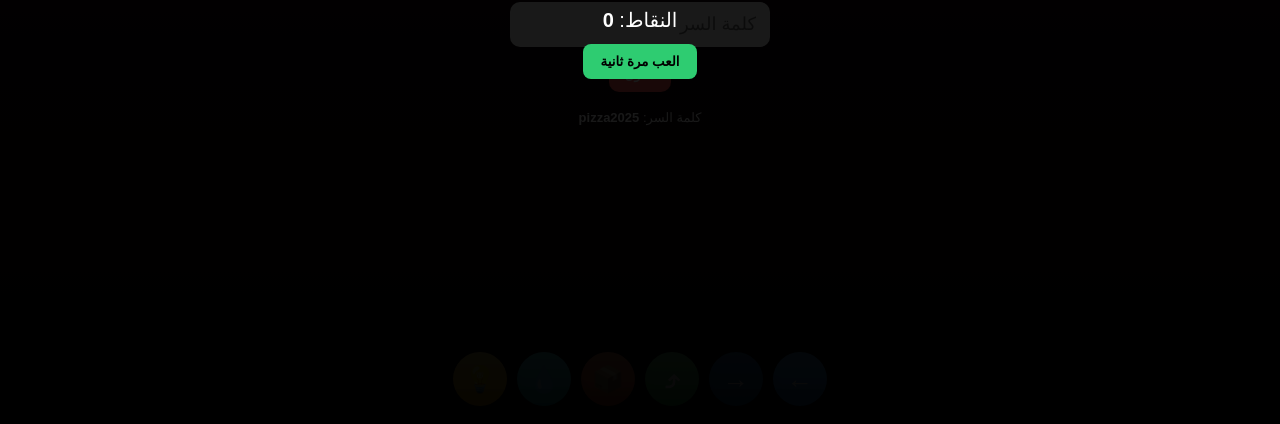
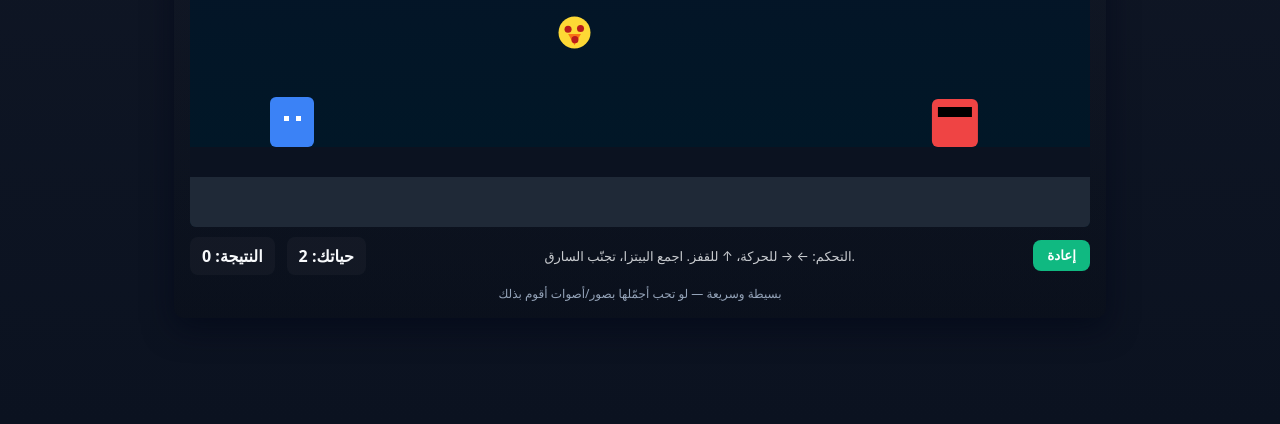
Before and after one commit to hamada642/Pizza-thief, a plain HTML site: page index.html in a window 1280 px wide. Shown: the part 376-800 px from the top of the page. Drawn offline with Linux system fonts and the light colour scheme.

Commit message:
Refactor HTML structure and update styles

```diff
--- a/index.html
+++ b/index.html
@@ -1,345 +1,431 @@
-<!DOCTYPE html>
-<html lang="ar" dir="rtl">
+<!doctype html>
+<html lang="ar">
 <head>
 <meta charset="utf-8" />
 <meta name="viewport" content="width=device-width,initial-scale=1" />
-<title>سارق البيتزا 🍕 - النسخة النهائية</title>
+<title>لعبة سرقة البيتزا</title>
 <style>
   :root{
-  --bg1:#071018; --bg2:#0b1720;
-  --floor:#3a2b1f;
-  --btn-size:66px;
+    --bg:#111827;
+    --ground:#2b2b2b;
+    --player:#3b82f6;
+    --pizza:#f97316;
+    --thief:#ef4444;
+    --text:#f8fafc;
   }
-html,body{height:100%;margin:0;background:linear-gradient(180deg,var(--bg1),var(--bg2));font-family:Arial,Helvetica,sans-serif;color:#fff;overflow:hidden}
-#passwordScreen{
-  position:fixed;inset:0;display:flex;flex-direction:column;align-items:center;justify-content:center;
-  background:linear-gradient(180deg,#3a0a1a88, #000000aa);z-index:80;
-  gap:10px;padding:18px;
+  html,body{height:100%;margin:0;font-family:system-ui,-apple-system,Segoe UI,Roboto,"Helvetica Neue",Arial}
+  body{background:linear-gradient(180deg,var(--bg) 0%, #0b1220 100%);color:var(--text);display:flex;align-items:center;justify-content:center}
+  .game-wrap{width:900px;max-width:95vw;background:linear-gradient(180deg, rgba(255,255,255,0.02), rgba(0,0,0,0.15));border-radius:10px;box-shadow:0 10px 30px rgba(2,6,23,0.6);padding:16px}
+  canvas{display:block;background:linear-gradient(180deg,#071227 0%, #012031 70%);border-radius:6px;max-width:100%;}
+  .hud{display:flex;justify-content:space-between;margin-top:10px;align-items:center}
+  .hud .left, .hud .right{display:flex;gap:12px;align-items:center}
+  .badge{background:rgba(255,255,255,0.03);padding:8px 12px;border-radius:8px;font-weight:600}
+  .center{display:flex;gap:8px;align-items:center}
+  .hint{opacity:0.8;font-size:13px}
+  .overlay{position:absolute;left:0;right:0;top:0;bottom:0;display:flex;align-items:center;justify-content:center}
+  .panel{background:rgba(3,7,18,0.8);backdrop-filter: blur(6px);padding:22px;border-radius:12px;text-align:center;box-shadow:0 6px 20px rgba(2,6,23,0.7)}
+  .panel h1{margin:0 0 8px 0;font-size:22px}
+  .panel p{margin:6px 0 12px 0;color:#cbd5e1}
+  .btn{background:#10b981;color:white;padding:8px 14px;border-radius:8px;border:none;cursor:pointer;font-weight:700}
+  .btn.red{background:#ef4444}
+  footer{margin-top:10px;text-align:center;color:#94a3b8;font-size:12px}
+  /* responsive */
+  @media (max-width:520px){
+    .game-wrap{padding:10px}
   }
-#passwordScreen h1{margin:0;font-size:34px}
-#passwordScreen input{font-size:18px;padding:12px 14px;border-radius:10px;border:none;outline:none}
-#passwordScreen button{padding:10px 16px;border-radius:10px;border:none;background:#ff4d4d;color:#fff;font-weight:bold;cursor:pointer}
-#UI{position:fixed;top:12px;left:12px;z-index:70;background:rgba(0,0,0,0.25);padding:8px 12px;border-radius:8px;font-size:18px}
-#gameOver{position:fixed;inset:0;background:rgba(0,0,0,0.9);display:none;align-items:center;justify-content:center;flex-direction:column;z-index:90;text-align:center}
-#gameOver h2{color:#ffd86b;margin:0 0 10px}
-canvas{display:block;width:100vw;height:100vh;background:linear-gradient(180deg,#08121a,#05060a);}
-
-/* mobile controls */
-#mobileControls{
-  position:fixed;left:0;right:0;bottom:10px;display:flex;justify-content:center;gap:10px;align-items:flex-end;z-index:75;padding:8px;pointer-events:none;
-}
-.controlBtn{
-  pointer-events:auto;width:var(--btn-size);height:var(--btn-size);border-radius:50%;
-  display:flex;align-items:center;justify-content:center;font-size:26px;font-weight:700;
-  color:#fff;border:none;cursor:pointer;user-select:none;
-  box-shadow:0 6px 18px rgba(0,0,0,0.45);transition:transform .06s, filter .06s;
-}
-.controlBtn:active{transform:translateY(2px) scale(.98);filter:brightness(1.04)}
-.leftBtn{background:linear-gradient(180deg,#5fb3ff,#1f7ed6)}
-.rightBtn{background:linear-gradient(180deg,#3b82c4,#165b9a)}
-.jumpBtn{background:linear-gradient(180deg,#7de08b,#2ea94f)}
-.throwBtn{background:linear-gradient(180deg,#ff8a66,#d94a1b)}
-.waterBtn{background:linear-gradient(180deg,#66f0ff,#18a6b0)}
-.lightBtn{background:linear-gradient(180deg,#ffd86b,#f0a500)}
-@media(min-width:900px){:root{--btn-size:54px}}
-#hint{position:fixed;right:12px;top:12px;font-size:13px;color:#ddd;opacity:.9;z-index:70}
 </style>
 </head>
 <body>
-  <div id="passwordScreen" role="dialog" aria-label="شاشة إدخال كلمة السر">
-    <h1>🍕 سارق البيتزا</h1>
-    <div style="text-align:center;color:#ffe6cc">أدخل كلمة السر للبدء</div>
-    <input id="pass" type="password" autocomplete="off" placeholder="كلمة السر" />
-    <button id="enterBtn">دخول</button>
-    <div style="margin-top:8px;color:#fff;font-size:13px;opacity:.95">كلمة السر: <strong>pizza2025</strong></div>
+<div class="game-wrap" style="position:relative">
+  <canvas id="game" width="900" height="480"></canvas>
+
+  <div class="hud" style="position:relative">
+    <div class="left">
+      <div class="badge">النتيجة: <span id="score">0</span></div>
+      <div class="badge">حياتك: <span id="lives">3</span></div>
+    </div>
+    <div class="center hint">التحكم: ← → للحركة، ↑ للقفز. اجمع البيتزا، تجنّب السارق.</div>
+    <div class="right">
+      <button id="restart" class="btn" title="إعادة اللعب">إعادة</button>
+    </div>
   </div>
 
-  <div id="UI">النقاط: <span id="score">0</span></div>
-
-  <div id="gameOver" style="display:flex">
-    <h2>تم القبض على اللص! 🎉</h2>
-    <div style="color:#fff;font-size:20px;margin-bottom:12px">النقاط: <strong id="final">0</strong></div>
-    <button onclick="location.reload()" style="padding:10px 18px;border-radius:8px;border:none;background:#2ecc71;color:#000;font-weight:bold;cursor:pointer">العب مرة ثانية</button>
+  <div id="overlay" class="overlay" style="display:none">
+    <div class="panel">
+      <h1 id="overlay-title">Game Over</h1>
+      <p id="overlay-msg">نهاية اللعبة</p>
+      <div style="display:flex;gap:8px;justify-content:center">
+        <button id="overlay-restart" class="btn">إعادة اللعب</button>
+        <button id="overlay-share" class="btn red">نسخ رابط/مشاركة</button>
+      </div>
+    </div>
   </div>
 
-  <canvas id="c"></canvas>
-
-  <div id="mobileControls" aria-hidden="false">
-    <button id="left" class="controlBtn leftBtn" aria-label="يسار">←</button>
-    <button id="right" class="controlBtn rightBtn" aria-label="يمين">→</button>
-    <button id="jump" class="controlBtn jumpBtn" aria-label="قفز">⤴</button>
-    <button id="throw" class="controlBtn throwBtn" aria-label="رمي">📦</button>
-    <button id="water" class="controlBtn waterBtn" aria-label="ماء">💧</button>
-    <button id="light" class="controlBtn lightBtn" aria-label="نور">💡</button>
+  <footer>بسيطة وسريعة — لو تحب أجمّلها بصور/أصوات أقوم بذلك</footer>
 </div>
 
 <script>
-/* Final single-file game.
-   - Password: pizza2025
-   - No external files, all sounds via Web Audio API
-   - Mobile buttons + keyboard
+/* لعبة Canvas بسيطة: جمع بيتزا وتجنّب السارق.
+   التعليمات: انسخ الكود كاملًا في ملف index.html وافتحه.
 */
 
-const PASSWORD = "pizza2025";
+// إعداد القماش (canvas)
+const canvas = document.getElementById('game');
+const ctx = canvas.getContext('2d');
+const W = canvas.width, H = canvas.height;
 
-/* Audio */
-let audioCtx = null;
-let musicInterval = null;
-function initAudio(){
-  if(audioCtx) return;
-  audioCtx = new (window.AudioContext || window.webkitAudioContext)();
-}
-function playTone(freq, dur=0.12, type='sine', vol=0.12){
-  if(!audioCtx) return;
-  const o = audioCtx.createOscillator();
-  const g = audioCtx.createGain();
-  o.type = type;
-  o.frequency.setValueAtTime(freq, audioCtx.currentTime);
-  g.gain.setValueAtTime(vol, audioCtx.currentTime);
-  o.connect(g); g.connect(audioCtx.destination);
-  o.start(audioCtx.currentTime);
-  o.stop(audioCtx.currentTime + dur);
-}
-function playSlip(){ playTone(720,0.09,'sawtooth',0.18); setTimeout(()=>playTone(480,0.1,'sawtooth',0.16),70); setTimeout(()=>playTone(320,0.18,'sawtooth',0.2),140); }
-function playJump(){ playTone(520,0.12,'triangle',0.18); playTone(760,0.06,'sine',0.1); }
-function playThrow(){ playTone(180,0.12,'square',0.22); setTimeout(()=>playTone(240,0.08,'square',0.14),70); }
-function playWater(){ playTone(880,0.06,'sine',0.12); playTone(980,0.06,'sine',0.08); }
-function playLight(){ playTone(1200,0.06,'sine',0.12); }
-function playHit(){ playTone(360,0.08,'square',0.22); }
+// HUD عناصر
+const scoreEl = document.getElementById('score');
+const livesEl = document.getElementById('lives');
+const overlay = document.getElementById('overlay');
+const overlayTitle = document.getElementById('overlay-title');
+const overlayMsg = document.getElementById('overlay-msg');
+const restartBtn = document.getElementById('restart');
+const overlayRestart = document.getElementById('overlay-restart');
+const overlayShare = document.getElementById('overlay-share');
 
-function startBackgroundMusic(){
-  if(!audioCtx) return;
-  if(musicInterval) clearInterval(musicInterval);
-  const melody = [196, 247, 330, 262, 294, 330, 370];
-  musicInterval = setInterval(()=>{
-    const idx = Math.floor((Date.now()/300)) % melody.length;
-    playTone(melody[idx], 0.26, 'square', 0.05);
-  }, 260);
-}
-function stopBackgroundMusic(){
-  if(musicInterval){ clearInterval(musicInterval); musicInterval = null; }
+// الحالة العامة
+let keys = { left:false, right:false, up:false };
+let score = 0;
+let lives = 3;
+let gameOver = false;
+
+// الفيزياء الأساسية
+const gravity = 0.9;
+const groundY = H - 80;
+
+// اللاعب
+const player = {
+  x: 80,
+  y: groundY - 50,
+  w: 44,
+  h: 50,
+  vx: 0,
+  vy: 0,
+  speed: 4.2,
+  jumpPower: 15,
+  onGround: true,
+  color: '#3b82f6'
+};
+
+// عناصر البيتزا المتجمعة
+let pizzas = [];
+let thieves = [];
+
+// مولد عشوائي
+function rand(min,max){ return Math.random()*(max-min)+min; }
+
+// إنشاء بيتزا
+function spawnPizza(){
+  const p = {
+    x: rand(200, W-40),
+    y: rand(40, groundY-60),
+    r: 12 + Math.floor(rand(0,8)),
+    vx: rand(-0.6,0.6),
+    vy: 0,
+    wobble: Math.random()*Math.PI*2,
+    collected:false
+  };
+  pizzas.push(p);
 }
 
-/* Canvas and game state */
-const canvas = document.getElementById('c');
-const ctx = canvas.getContext('2d');
-function resizeCanvas(){ canvas.width = window.innerWidth; canvas.height = window.innerHeight; }
-window.addEventListener('resize', resizeCanvas);
-resizeCanvas();
-
-let score = 0;
-let speed = 4;
-let gameActive = false;
-let slipCooldown = 0;
-
-const player = { x: 120, y: canvas.height - 220, width: 72, height: 110, vx:0, vy:0, onGround:true, color:'#22c55e' };
-const thief  = { x: canvas.width - 220, y: canvas.height - 220, width:70, height:100, color:'#ef4444', slip:0 };
-
-let boxes = [];
-let waters = [];
-let lightsOn = true;
-let keys = {};
-
-/* Controls */
-function bindControls(){
-  document.addEventListener('keydown', e => { keys[e.key] = true; });
-  document.addEventListener('keyup', e => { keys[e.key] = false; });
-
-  const mapping = { left:'ArrowLeft', right:'ArrowRight', jump:' ', throw:'x', water:'z', light:'c' };
-  Object.keys(mapping).forEach(id=>{
-    const el = document.getElementById(id);
-    el.addEventListener('touchstart', ev => { ev.preventDefault(); keys[mapping[id]] = true; });
-    el.addEventListener('touchend',   ev => { ev.preventDefault(); keys[mapping[id]] = false; });
-    el.addEventListener('mousedown',  ev => { ev.preventDefault(); keys[mapping[id]] = true; });
-    el.addEventListener('mouseup',    ev => { ev.preventDefault(); keys[mapping[id]] = false; });
-    el.addEventListener('mouseleave', ev => { ev.preventDefault(); keys[mapping[id]] = false; });
-  });
+// إنشاء لص (enemy)
+function spawnThief(){
+  // يتحرك أفقياً ويطارد اللاعب بشكل بسيط
+  const t = {
+    x: rand(200, W-80),
+    y: groundY - 48,
+    w: 46,
+    h: 48,
+    speed: 1.6 + Math.random()*1.6,
+    dir: Math.random()<0.5?-1:1,
+    color: '#ef4444',
+    active:true
+  };
+  thieves.push(t);
 }
 
-/* spawn helpers */
-function spawnBox(){
-  boxes.push({ x: player.x + player.width + 6, y: player.y + 30, vx: 12 + Math.random()*4, vy: -3, w: 56, h: 56 });
-  playThrow();
-}
-function spawnWater(){
-  waters.push({ x: player.x + player.width + 10, y: player.y + 40, life: 60 });
-  playWater();
+// تحريك اللاعب ومعالجة المدخلات
+function updatePlayer(){
+  // تحكم
+  if(keys.left) player.vx = -player.speed;
+  else if(keys.right) player.vx = player.speed;
+  else player.vx *= 0.75; // احتكاك بسيط
+
+  // قفز
+  if(keys.up && player.onGround){
+    player.vy = -player.jumpPower;
+    player.onGround = false;
   }
 
-/* drawing */
-function drawPizza(x,y,size=28){
-  ctx.fillStyle = "#ffb84d";
-  ctx.beginPath(); ctx.arc(x,y,size,0,Math.PI*2); ctx.fill();
-  ctx.fillStyle = "#b32a2a";
-  ctx.beginPath(); ctx.arc(x - size*0.12, y - size*0.18, size*0.45, 0, Math.PI*2); ctx.fill();
-}
+  // فيزياء
+  player.vy += gravity*0.6;
+  player.x += player.vx;
+  player.y += player.vy;
 
-/* game start / pass */
-const passInput = document.getElementById('pass');
-document.getElementById('enterBtn').addEventListener('click', checkPass);
-passInput.addEventListener('keyup', e => { if(e.key === 'Enter') checkPass(); });
+  // حدود الشاشة
+  if(player.x < 10) player.x = 10;
+  if(player.x + player.w > W-10) player.x = W - 10 - player.w;
 
-function checkPass(){
-  if(passInput.value === PASSWORD){
-    document.getElementById('passwordScreen').style.display = 'none';
-    if(!audioCtx) initAudio();
-    startBackgroundMusic();
-    bindControls();
-    startGame();
-  } else {
-    alert('كلمة السر غلط — جرب تاني');
+  // ارتطام بالأرض
+  if(player.y + player.h >= groundY){
+    player.y = groundY - player.h;
+    player.vy = 0;
+    player.onGround = true;
   }
 }
 
-/* main start */
-function startGame(){
-  gameActive = true;
-  score = 0;
-  speed = 4;
-  boxes = []; waters = [];
-  slipCooldown = 0;
-  player.x = 120; player.y = canvas.height - 220; player.vy = 0; player.onGround = true;
-  thief.x = canvas.width - 220; thief.y = canvas.height - 220; thief.slip = 0;
-  requestAnimationFrame(loop);
+// تحديث البيتزا
+function updatePizzas(){
+  for(let i=pizzas.length-1;i>=0;i--){
+    const p = pizzas[i];
+    p.wobble += 0.08;
+    p.x += p.vx;
+    if(p.x < 20 || p.x > W-20) p.vx *= -1;
+
+    // تراكب مع اللاعب = جمع
+    const dx = (player.x + player.w/2) - p.x;
+    const dy = (player.y + player.h/2) - p.y;
+    const dist = Math.hypot(dx,dy);
+    if(dist < p.r + Math.max(player.w, player.h)/2){
+      // جمع
+      pizzas.splice(i,1);
+      score += 1;
+      scoreEl.textContent = score;
+      // كلما جمعت بيتزا نعمل واحد ثاني بفترة قصيرة
+      setTimeout(spawnPizza, 900);
+      // أحيانًا نضيف لص جديد ليزيد التحدي
+      if(Math.random() < 0.25) spawnThief();
+    }
+  }
 }
 
-/* main loop */
-function loop(){
-  if(!gameActive) return;
+// تحديث اللصوص
+function updateThieves(){
+  for(let t of thieves){
+    if(!t.active) continue;
+    // يتحرك باتجاه اللاعب
+    if(player.x + player.w/2 < t.x + t.w/2) t.x -= t.speed;
+    else t.x += t.speed;
 
-  // input
-  if(keys['ArrowRight'] || keys['د']) player.x += 8;
-  if(keys['ArrowLeft']  || keys['ا']) player.x -= 8;
-  if((keys[' '] || keys['ArrowUp'] || keys['و']) && player.onGround){
-    player.vy = -18;
-    player.onGround = false;
-    playJump();
+    // حدود
+    if(t.x < 10) t.x = 10;
+    if(t.x + t.w > W-10) t.x = W-10 - t.w;
+
+    // تصادم مع اللاعب => يفقد حياة
+    if(rectIntersect(player.x,player.y,player.w,player.h, t.x, t.y, t.w, t.h)){
+      // مؤقت تفادي تكرار الخسارة فورًا
+      t.active = false;
+      loseLife();
+      // يعاود الظهور بعد ثانية ونصف
+      setTimeout(()=>{ t.active = true; t.x = rand(100, W-120); }, 1400);
     }
-  if((keys['x'] || keys['س']) && Math.random() < 0.16){ spawnBox(); keys['x']=false; keys['س']=false; }
-  if((keys['z'] || keys['ز']) && Math.random() < 0.22){ spawnWater(); keys['z']=false; keys['ز']=false; }
-  if((keys['c'] || keys['ع'])){ keys['c']=false; keys['ع']=false; lightsOn = !lightsOn; playLight(); }
-
-  // physics
-  player.vy += 1.2;
-  player.y += player.vy;
-  const groundY = canvas.height - 180;
-  if(player.y >= groundY){ player.y = groundY; player.vy = 0; player.onGround = true; }
-
-  if(player.x < 8) player.x = 8;
-  if(player.x + player.width > canvas.width - 8) player.x = canvas.width - 8 - player.width;
-
-  // thief
-  thief.x -= speed;
-  if(thief.slip > 0){ thief.slip--; thief.x -= 4; }
-  if(thief.x < -120){
-    thief.x = canvas.width + 120;
-    speed += 0.5;
-    score += 500;
-    playSlip();
+  }
 }
 
-  // update boxes
-  for(let i = boxes.length -1; i >=0; i--){
-    const b = boxes[i];
-    b.x += b.vx; b.vy += 0.6; b.y += b.vy;
-    if(b.x > thief.x && b.x < thief.x + thief.width && Math.abs(b.y - thief.y) < 80){
-      thief.slip = 90; score += 100; playHit(); boxes.splice(i,1); continue;
-    }
-    if(b.y > canvas.height + 50 || b.x > canvas.width + 200) boxes.splice(i,1);
+// دالة فحص مستطيلات
+function rectIntersect(x1,y1,w1,h1, x2,y2,w2,h2){
+  return !(x1+w1 < x2 || x1 > x2+w2 || y1+h1 < y2 || y1 > y2+h2);
 }
 
-  // update waters
-  for(let i = waters.length -1; i >=0; i--){
-    const w = waters[i];
-    w.life--;
-    if(w.x < thief.x + 120 && w.x > thief.x - 80){
-      thief.slip = 100; score += 150; playHit();
+// فقدان حياة
+function loseLife(){
+  lives -= 1;
+  livesEl.textContent = lives;
+  // تأثير بصري/صوت (لو أردت تضيف الأصوات لاحقاً)
+  if(lives <= 0){
+    endGame();
   }
-    if(w.life <= 0) waters.splice(i,1);
 }
 
-  if(slipCooldown > 0) slipCooldown--;
-  if(thief.slip > 20 && slipCooldown <= 0){
-    playSlip(); slipCooldown = 50;
+// نهاية اللعبة
+function endGame(){
+  gameOver = true;
+  overlay.style.display = 'flex';
+  overlayTitle.textContent = 'انتهت اللعبة';
+  overlayMsg.textContent = `حصلت على ${score} نقطة. (اضغط إعادة للّعب)`;
 }
 
-  // draw
-  drawScene();
-
-  // collision player/thief - end game
-  if(player.x + player.width > thief.x && player.x < thief.x + thief.width && Math.abs(player.y - thief.y) < 120){
-    gameActive = false;
-    stopBackgroundMusic();
-    playHit(); setTimeout(()=>playHit(),180); setTimeout(()=>playHit(),360);
-    document.getElementById('final').innerText = score;
-    document.getElementById('gameOver').style.display = 'flex';
-    return;
+// إعادة الضبط والبدء
+function resetGame(){
+  score = 0;
+  lives = 3;
+  scoreEl.textContent = score;
+  livesEl.textContent = lives;
+  pizzas = [];
+  thieves = [];
+  player.x = 80; player.y = groundY - player.h; player.vx = 0; player.vy = 0; player.onGround = true;
+  overlay.style.display = 'none';
+  gameOver = false;
+  // ابدأ مع 3 بيتز و1 لص
+  for(let i=0;i<3;i++) spawnPizza();
+  spawnThief();
 }
 
-  document.getElementById('score').innerText = score;
-  requestAnimationFrame(loop);
+// رسم اللاعب
+function drawPlayer(){
+  ctx.save();
+  ctx.translate(player.x + player.w/2, player.y + player.h/2);
+  // جسم
+  ctx.fillStyle = player.color;
+  roundRect(ctx, -player.w/2, -player.h/2, player.w, player.h, 6, true, false);
+  // وجه (عيون)
+  ctx.fillStyle = '#fff';
+  ctx.fillRect(-8, -6, 5, 5);
+  ctx.fillRect(4, -6, 5, 5);
+  ctx.restore();
 }
 
-/* drawing scene */
-function drawScene(){
-  ctx.clearRect(0,0,canvas.width,canvas.height);
-  // background gradient
-  const g = ctx.createLinearGradient(0,0,0,canvas.height);
-  g.addColorStop(0,'#07101a'); g.addColorStop(1,'#02060a');
-  ctx.fillStyle = g; ctx.fillRect(0,0,canvas.width,canvas.height);
-
-  // floor
-  ctx.fillStyle = '#3a2b1f';
-  ctx.fillRect(0, canvas.height - 180, canvas.width, 180);
-
-  // floor tiles
-  for(let i=0;i<canvas.width;i+=120){
-    ctx.fillStyle = '#5c4635';
-    ctx.fillRect(i, canvas.height - 260, 80, 80);
+// رسم بيتزا
+function drawPizza(p){
+  ctx.save();
+  ctx.translate(p.x, p.y);
+  // قاعدة البيتزا (دائرة)
+  ctx.beginPath();
+  ctx.fillStyle = '#fdd835';
+  ctx.arc(0,0,p.r,0,Math.PI*2);
+  ctx.fill();
+  // رشة صوص - مثلث
+  ctx.beginPath();
+  ctx.fillStyle = '#f97316';
+  ctx.moveTo(-p.r*0.4, p.r*0.1);
+  ctx.lineTo(0, p.r*0.8);
+  ctx.lineTo(p.r*0.4, p.r*0.1);
+  ctx.closePath();
+  ctx.fill();
+  // قطع (pepperoni)
+  for(let i=0;i<3;i++){
+    const a = i * Math.PI*2/3 + p.wobble*0.4;
+    const rx = Math.cos(a)*(p.r*0.45);
+    const ry = Math.sin(a)*(p.r*0.45);
+    ctx.beginPath();
+    ctx.fillStyle = '#b91c1c';
+    ctx.arc(rx,ry,p.r*0.22,0,Math.PI*2);
+    ctx.fill();
+  }
+  ctx.restore();
 }
 
-  // boxes
-  boxes.forEach(b=>{
-    ctx.fillStyle = '#7a2f18'; ctx.fillRect(b.x,b.y,b.w,b.h);
-    ctx.fillStyle = '#ffda77'; ctx.fillRect(b.x+8,b.y+8,b.w-16,b.h-16);
-  });
+// رسم لص
+function drawThief(t){
+  ctx.save();
+  ctx.translate(t.x, t.y);
+  // جسم
+  ctx.fillStyle = t.color;
+  roundRect(ctx, 0, 0, t.w, t.h, 6, true, false);
+  // قناع بسيط
+  ctx.fillStyle = '#000';
+  ctx.fillRect(6, 8, t.w-12, 10);
+  ctx.restore();
+}
 
-  // waters
-  waters.forEach(w=>{
-    for(let k=0;k<8;k++){
-      ctx.fillStyle = 'rgba(0,150,255,0.35)';
-      ctx.fillRect(w.x + (Math.random()*40-20), player.y + 30 + k*6, 6, 18);
+// مستطيل منحنٍ
+function roundRect(ctx,x,y,w,h,r,fill,stroke){
+  if(typeof r === 'undefined') r = 5;
+  ctx.beginPath();
+  ctx.moveTo(x+r,y);
+  ctx.arcTo(x+w,y,x+w,y+h,r);
+  ctx.arcTo(x+w,y+h,x,y+h,r);
+  ctx.arcTo(x,y+h,x,y,r);
+  ctx.arcTo(x,y,x+w,y,r);
+  ctx.closePath();
+  if(fill) ctx.fill();
+  if(stroke) ctx.stroke();
 }
-  });
 
-  // player
-  ctx.fillStyle = player.color; ctx.fillRect(player.x, player.y, player.width, player.height);
-  ctx.fillStyle = '#fff'; ctx.fillRect(player.x + 14, player.y + 16, 44, 44);
-  drawPizza(player.x + player.width/2, player.y - 22, 28);
+// رسم المشهد
+function render(){
+  // خلفية
+  ctx.clearRect(0,0,W,H);
+  // سماء بسيطة (غير ضروري)
+  const grd = ctx.createLinearGradient(0,0,0,H);
+  grd.addColorStop(0, '#071227');
+  grd.addColorStop(1, '#001827');
+  ctx.fillStyle = grd;
+  ctx.fillRect(0,0,W,H);
 
-  // thief
-  ctx.fillStyle = thief.color; ctx.fillRect(thief.x, thief.y, thief.width, thief.height);
-  ctx.fillStyle = '#000'; ctx.fillRect(thief.x + 12, thief.y + 14, 38, 38);
-  ctx.fillStyle = '#fff'; ctx.fillRect(thief.x + 22, thief.y + 24, 18, 18);
-  drawPizza(thief.x + thief.width/2, thief.y - 26, 32);
+  // بعض أبراج/مدينة صغيرة (ديكور)
+  for(let i=0;i<6;i++){
+    const bx = i*(W/6);
+    ctx.fillStyle = 'rgba(255,255,255,0.02)';
+    ctx.fillRect(bx+40, 40, 30, 80 + (i%3)*20);
+  }
 
-  // darkness / light hole
-  if(!lightsOn){
-    ctx.fillStyle = 'rgba(0,0,0,0.72)'; ctx.fillRect(0,0,canvas.width,canvas.height);
-    ctx.save(); ctx.beginPath();
-    ctx.arc(player.x + player.width/2, player.y + player.height/2, Math.min(260, canvas.width*0.35), 0, Math.PI*2);
-    ctx.clip();
-    // redraw small part so it looks like a light hole
-    ctx.fillStyle = '#5c4635'; ctx.fillRect(0, canvas.height - 260, canvas.width, 260);
+  // الأرض
+  ctx.fillStyle = '#0b1220';
+  ctx.fillRect(0, groundY, W, H-groundY);
+  ctx.fillStyle = '#1f2937';
+  ctx.fillRect(0, groundY+30, W, H-groundY-30);
+
+  // رسومات البيتزا
+  for(let p of pizzas) drawPizza(p);
+
+  // رسومات اللصوص
+  for(let t of thieves) {
+    if(t.active) drawThief(t);
+    else {
+      // مؤشر مصاب (فلاش)
+      ctx.save();
+      ctx.globalAlpha = 0.4;
+      drawThief(t);
       ctx.restore();
     }
   }
 
-/* cleanup */
-window.addEventListener('beforeunload', ()=>{
-  stopBackgroundMusic();
-  if(musicInterval) clearInterval(musicInterval);
+  // اللاعب
+  drawPlayer();
+}
+
+// اللوب الرئيسي
+let last = 0;
+function loop(ts){
+  if(gameOver) return;
+  const dt = Math.min(40, ts - last);
+  last = ts;
+
+  // تحديثات
+  updatePlayer();
+  updatePizzas();
+  updateThieves();
+
+  // رسم
+  render();
+
+  requestAnimationFrame(loop);
+}
+
+// إدخال الكيبورد
+window.addEventListener('keydown', (e)=>{
+  if(e.key === 'ArrowLeft' || e.key === 'a') keys.left = true;
+  if(e.key === 'ArrowRight' || e.key === 'd') keys.right = true;
+  if(e.key === 'ArrowUp' || e.key === 'w' || e.key === ' ') keys.up = true;
+  // منع السحب الافتراضي للمساحة
+  if(e.key === ' '){ e.preventDefault(); }
 });
+window.addEventListener('keyup', (e)=>{
+  if(e.key === 'ArrowLeft' || e.key === 'a') keys.left = false;
+  if(e.key === 'ArrowRight' || e.key === 'd') keys.right = false;
+  if(e.key === 'ArrowUp' || e.key === 'w' || e.key === ' ') keys.up = false;
+});
+
+// أزرار HUD
+restartBtn.addEventListener('click', ()=>{ resetGame(); last = performance.now(); requestAnimationFrame(loop); });
+overlayRestart.addEventListener('click', ()=>{ resetGame(); last = performance.now(); requestAnimationFrame(loop); });
+overlayShare.addEventListener('click', ()=>{
+  // نسخ نص بسيط للمشاركة (يمكن تطويره لاحقاً)
+  const txt = `لعبتي: Pizza Thief — نقطة: ${score}. العب الآن!`;
+  navigator.clipboard?.writeText(txt).then(()=>{ alert('نُسخ رابط المشاركة/النص.'); }, ()=>{ alert('لم يتمكن المتصفح من النسخ.'); });
+});
+
+// بدء أولي
+resetGame();
+last = performance.now();
+requestAnimationFrame(loop);
+
+// إضافة بيتزا جديدة تلقائياً أحيانًا
+setInterval(()=>{
+  if(!gameOver && pizzas.length < 5) spawnPizza();
+}, 3000);
 
 </script>
 </body>
```
Lines whose indentation alone changed are shown as unchanged.
